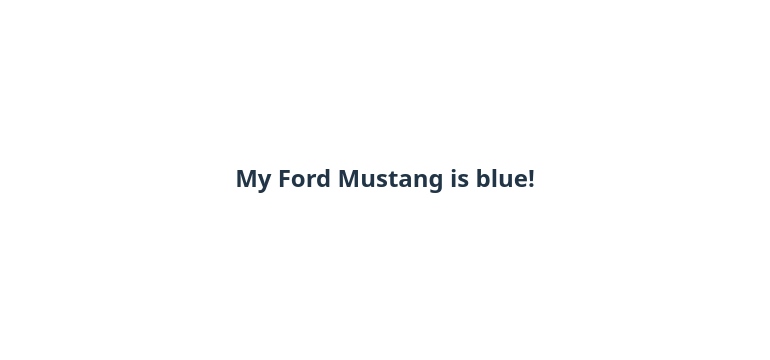
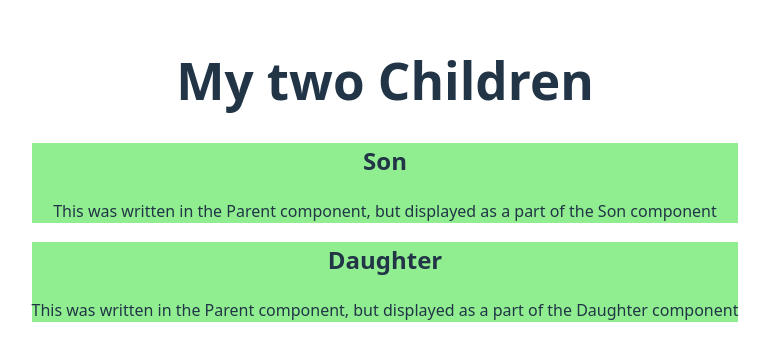
Before and after one commit to Ebubekir42/ReactTutorial, a React (Vite) app: page / in a window 1280 px wide. Shown: the part 222-582 px from the top of the page, without its empty margins (255-1025 px from the left). Built offline with nearby package versions, Linux system fonts and the light colour scheme.

Commit message:
Props Children

```diff
--- /dev/null
+++ b/src/Parent.jsx
@@ -0,0 +1,40 @@
+const Son = (props) => {
+    return (
+        <div style={{ backgroundColor: "lightgreen" }}>
+            <h2>Son</h2>
+            <div>{props.children}</div>
+        </div>
+    );
+}
+
+const Daughter = (props) => {
+    const { brand, modeel } = props;
+    return (
+        <div style={{ backgroundColor: "lightgreen" }}>
+            <h2>Daughter</h2>
+            <div>{props.children}</div>
+        </div>
+    );
+}
+
+const Parent = () => {
+    return (
+        <div>
+            <h1>My two Children</h1>
+            <Son>
+                <p>
+                    This was written in the Parent component,
+                    but displayed as a part of the Son component
+                </p>
+            </Son>
+            <Daughter>
+                <p>
+                    This was written in the Parent component,
+                    but displayed as a part of the Daughter component
+                </p>
+            </Daughter>
+        </div>
+    );
+}
+
+export default Parent;
--- a/src/main.jsx
+++ b/src/main.jsx
@@ -6,6 +6,7 @@
 import { name2, age2 } from "./person.jsx";
 import message from './message.jsx';
 import Car from './Car.jsx';
+import Parent from './Parent.jsx';
 
 
 const myelement = (
@@ -134,7 +135,8 @@
   //   {message()}
   // </>
   // <p>Welcome!</p>
-  <Car brand={x} model="Mustang" year={1969} years={z} carinfo={y} />
+  // <Car brand={x} model="Mustang" year={1969} years={z} carinfo={y} />
+  <Parent />
   // <StrictMode>
   //   <App />
   // </StrictMode>,
```
